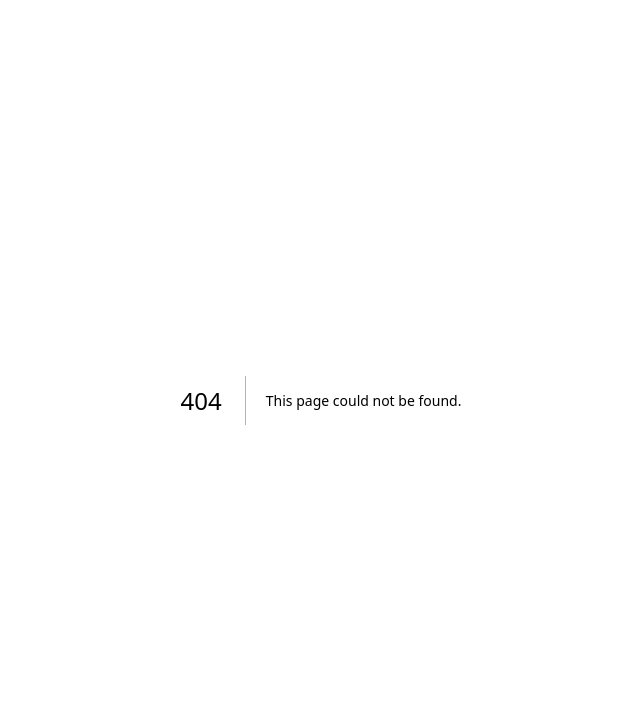
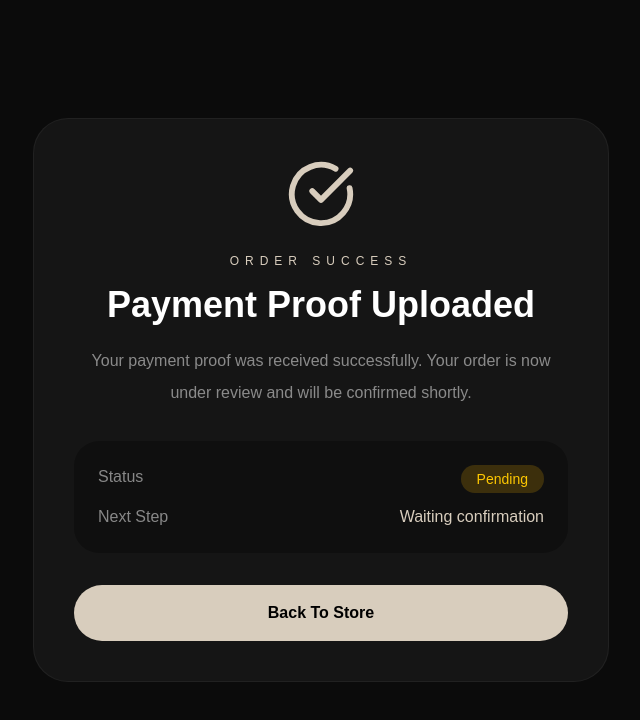
Before and after one commit to MalekAloklla/staylik-store, a Next.js app: page /order-success in a window 1280 px wide. Before the commit this address had no page. Shown: the top 720 px of the page, without its empty margins (319-959 px from the left). Built offline with nearby package versions, Linux system fonts and the light colour scheme.

Commit message:
payment proof update

```diff
--- a/app/checkout/page.tsx
+++ b/app/checkout/page.tsx
@@ -13,6 +13,8 @@ export default function CheckoutPage() {
 const [message, setMessage] = useState("");
   const [address, setAddress] = useState("");
   const [showSuccessModal, setShowSuccessModal] = useState(false);
+  const [copied, setCopied] = useState(false);
+  const [proofImage, setProofImage] = useState<File | null>(null);
 const router = useRouter();
   useEffect(() => {
 
@@ -121,12 +123,44 @@ MALEK ANAS AL OKLA
 </div>
 
 <div className="bg-black/30 rounded-[20px] p-4">
+
+<div className="flex justify-between items-center">
+
+<div>
+
 <p className="text-white/40 text-sm">
 IBAN
 </p>
+
 <p className="font-semibold">
 AE25 0355 6400 1307 6688 773
 </p>
+
+</div>
+
+<button
+onClick={() => {
+
+navigator.clipboard.writeText(
+"AE25 0355 6400 1307 6688 773"
+);
+
+setCopied(true);
+
+setTimeout(()=>{
+
+setCopied(false);
+
+},2000);
+
+}}
+className="bg-[#d8cdbd] text-black px-4 py-2 rounded-full text-sm font-bold"
+>
+{copied ? "Copied ✓" : "Copy"}
+</button>
+
+</div>
+
 </div>
 
 <div className="bg-black/30 rounded-[20px] p-4">
@@ -140,14 +174,99 @@ Staylik Store
 
 </div>
 
-<p className="text-white/50 text-sm mb-8">
+<div className="text-white/50 text-sm mb-8">
+<div className="bg-black/30 rounded-[20px] p-4">
+
+<div>
+<p className="text-white/40 text-sm mb-3">
+Upload Payment Proof
+</p>
+</div>
+
+<input
+type="file"
+accept="image/*"
+onChange={(e)=>{
+
+if(e.target.files?.[0]){
+
+setProofImage(
+e.target.files[0]
+);
+
+}
+
+}}
+className="text-sm"
+/>
+
+</div>
 Please transfer the amount and keep payment proof.
-</p>
+</div>
 
 <button
-onClick={() => {
+onClick={async()=>{
+
+if(!proofImage){
+
+alert("Upload payment proof");
+
+return;
+
+}
+
+const fileName =
+Date.now() + proofImage.name;
+
+const { data, error } =
+await supabase.storage
+.from("payment-proofs")
+.upload(
+fileName,
+proofImage
+);
+const imageUrl = supabase
+.storage
+.from("payment-proofs")
+.getPublicUrl(fileName);
+const { data: lastOrder } = await supabase
+.from("orders")
+.select("id")
+.order("id", { ascending: false })
+.limit(1)
+.single();
+
+if(lastOrder){
+
+await supabase
+.from("orders")
+.update({
+
+payment_proof:
+imageUrl.data.publicUrl
+
+})
+.eq("id", lastOrder.id);
+
+}
+
+console.log(imageUrl);
+
+console.log(data);
+console.log(error);
+
+if(error){
+
+alert(error.message);
+
+return;
+
+}
+
 localStorage.removeItem("cart");
-router.push("/");
+
+router.push("/order-success");
+
 }}
 className="w-full bg-[#d8cdbd] text-black py-4 rounded-full font-bold"
 >
--- /dev/null
+++ b/app/order-success/page.tsx
@@ -0,0 +1,67 @@
+"use client";
+
+import Link from "next/link";
+import { CheckCircle } from "lucide-react";
+
+export default function OrderSuccessPage() {
+  return (
+    <main className="min-h-screen bg-[#0b0b0b] text-white flex items-center justify-center px-6">
+
+      <div className="bg-[#151515] border border-white/5 rounded-[35px] p-10 max-w-xl w-full text-center">
+
+        <div className="flex justify-center mb-6">
+          <CheckCircle
+            size={70}
+            className="text-[#d8cdbd]"
+          />
+        </div>
+
+        <p className="uppercase tracking-[6px] text-[#d8cdbd] text-xs mb-4">
+          Order Success
+        </p>
+
+        <h1 className="text-4xl font-black mb-5">
+          Payment Proof Uploaded
+        </h1>
+
+        <p className="text-white/50 leading-8 mb-8">
+          Your payment proof was received successfully.
+          Your order is now under review and will be confirmed shortly.
+        </p>
+
+        <div className="bg-black/30 rounded-[25px] p-6 mb-8">
+
+          <div className="flex justify-between mb-3">
+            <span className="text-white/50">
+              Status
+            </span>
+
+            <span className="bg-yellow-500/20 text-yellow-400 px-4 py-1 rounded-full text-sm">
+              Pending
+            </span>
+          </div>
+
+          <div className="flex justify-between">
+            <span className="text-white/50">
+              Next Step
+            </span>
+
+            <span className="text-[#d8cdbd]">
+              Waiting confirmation
+            </span>
+          </div>
+
+        </div>
+
+        <Link
+          href="/"
+          className="w-full block bg-[#d8cdbd] text-black py-4 rounded-full font-bold hover:scale-[1.02] transition"
+        >
+          Back To Store
+        </Link>
+
+      </div>
+
+    </main>
+  );
+}
```
